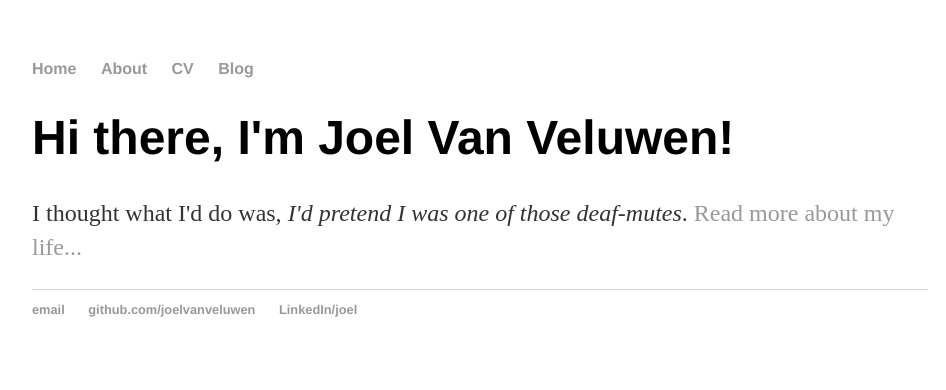
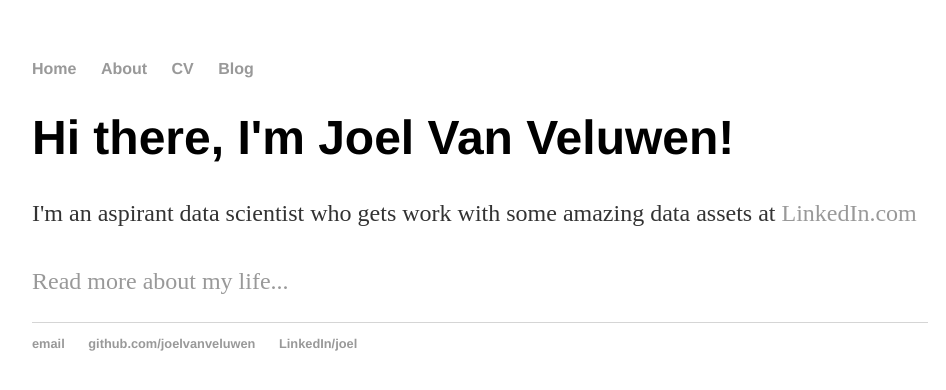
Before and after one commit to joelvanveluwen-zz/old_joelvanveluwen.github.io, a Jekyll site: the page built from index.html, in a window 1280 px wide. Shown: the top 390 px of the page, without its empty margins (160-1106 px from the left). Built offline with Jekyll 4.4.1, drawn with Linux system fonts in a browser that asks for light colours.

Commit message:
Update index.html
Dropped HTML defined sheet and moved to Jekyll refereced layout

```diff
--- a/index.html
+++ b/index.html
@@ -1,31 +1,9 @@
-<!DOCTYPE html>
-<html>
-	<head>
-		<title>Joel Van Veluwen, B-grade programmer</title>
-		<!-- link to main stylesheet -->
-		<link rel="stylesheet" type="text/css" href="/css/main.css">
-	</head>
-	<body>
-		<nav>
-    		<ul>
-        		<li><a href="/">Home</a></li>
-	        	<li><a href="/about">About</a></li>
-        		<li><a href="/cv">CV</a></li>
-        		<li><a href="/blog">Blog</a></li>
-    		</ul>
-		</nav>
-		<div class="container">
-    		<div class="blurb">
-        		<h1>Hi there, I'm Joel Van Veluwen!</h1>
-				<p>I thought what I'd do was, <em> I'd pretend I was one of those deaf-mutes</em>. <a href="/about">Read more about my life...</a></p>
-    		</div><!-- /.blurb -->
-		</div><!-- /.container -->
-		<footer>
-    		<ul>
-        		<li><a href="mailto:joel.vanveluwen@gmail.com">email</a></li>
-        		<li><a href="https://github.com/joelvanveluwen">github.com/joelvanveluwen</a></li>
-        		<li><a href="https://au.linkedin.com/in/joelvanveluwen">LinkedIn/joel<a></li>
-			</ul>
-		</footer>
-	</body>
-</html>
+---
+layout: default
+title: Joel Van Veluwen, B-grade programmer
+---
+<div class="blurb">
+	<h1>Hi there, I'm Joel Van Veluwen!</h1>
+	<p>I'm an aspirant data scientist who gets work with some amazing data assets at <a href='https://www.linkedin.com'>LinkedIn.com</a>
+	<br><br><a href="/about">Read more about my life...</a></p>
+</div><!-- /.blurb -->
```
